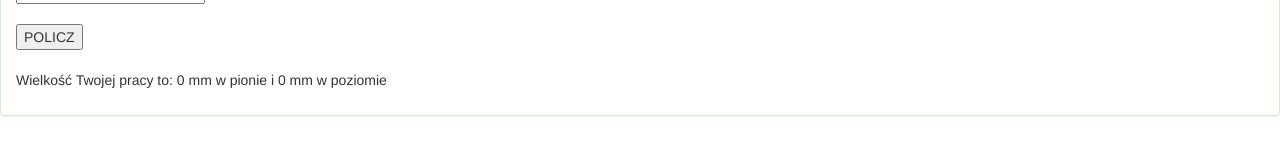
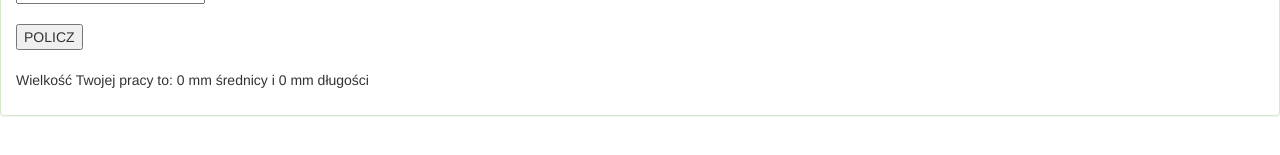
Before and after one commit to BlueOnion/FrontendUg2017, an Angular app: page /beadcrochet in a window 1280 px wide. Shown: the part 465-620 px from the top of the page. Built offline with nearby package versions, Linux system fonts and the light colour scheme.

Commit message:
Add files via upload

```diff
--- a/src/app/calc3/calc3.component.html
+++ b/src/app/calc3/calc3.component.html
@@ -25,19 +25,19 @@
 
   <p>Aby obliczyć wielkość swojej pracy podaj poniższe parametry:</p>
   <p>Podaj ilość koralików w rzędzie:</p>
-  <input type="number" [(ngModel)]="numHeight">
+  <input type="number" [(ngModel)]="numWidth">
   <br>
   <br>
   <p>Podaj ilość rzędów:</p>
-  <input type="number" [(ngModel)]="numWidth">
+  <input type="number" [(ngModel)]="numHeight">
   <br>
 
   <br>
   <button (click)="countSize()">POLICZ</button>
   <br>
   <br>
-	<p>Wielkość Twojej pracy to: {{resultHeight}} mm w pionie
-	   i {{resultWidth}} mm w poziomie</p>
+	<p>Wielkość Twojej pracy to: {{resultHeight}} mm średnicy
+	   i {{resultWidth}} mm długości</p>
 
 </div>
 </div>
--- a/src/app/calc3/calc3.component.ts
+++ b/src/app/calc3/calc3.component.ts
@@ -34,8 +34,21 @@ export class Calc3Component implements OnInit {
 
   countSize(bead) {
 
-	this.resultHeight = this.numHeight * this.bead_type.height;
-	this.resultWidth = this.numWidth * this.bead_type.width + this.bead_type.width;
+	if(this.bead_type.name == 'Toho 11/0') {
+		this.resultHeight = (7 * this.numWidth)/6;
+		this.resultWidth = this.numHeight * this.bead_type.height;
+	}
+
+	if(this.bead_type.name == 'Toho 15/0') {
+		this.resultHeight = (5 * this.numWidth)/6;
+		this.resultWidth = this.numHeight * this.bead_type.height;
+	}
+
+	else if(this.bead_type.name == 'Toho Treasure') {
+		this.resultHeight = (4 * this.numWidth)/6;
+		this.resultWidth = this.numHeight * this.bead_type.height;
+	}
+
   }
 
 }
```
